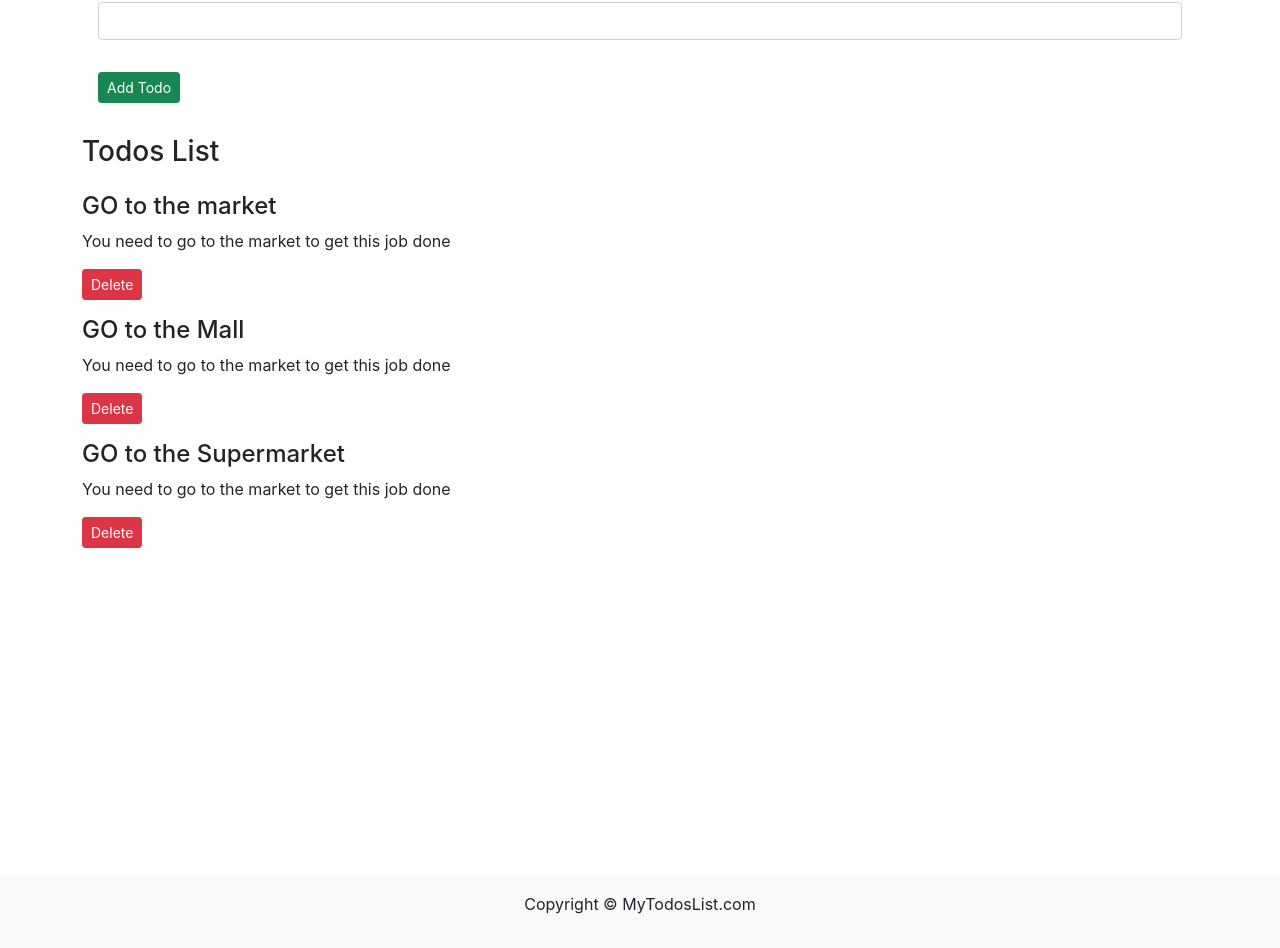
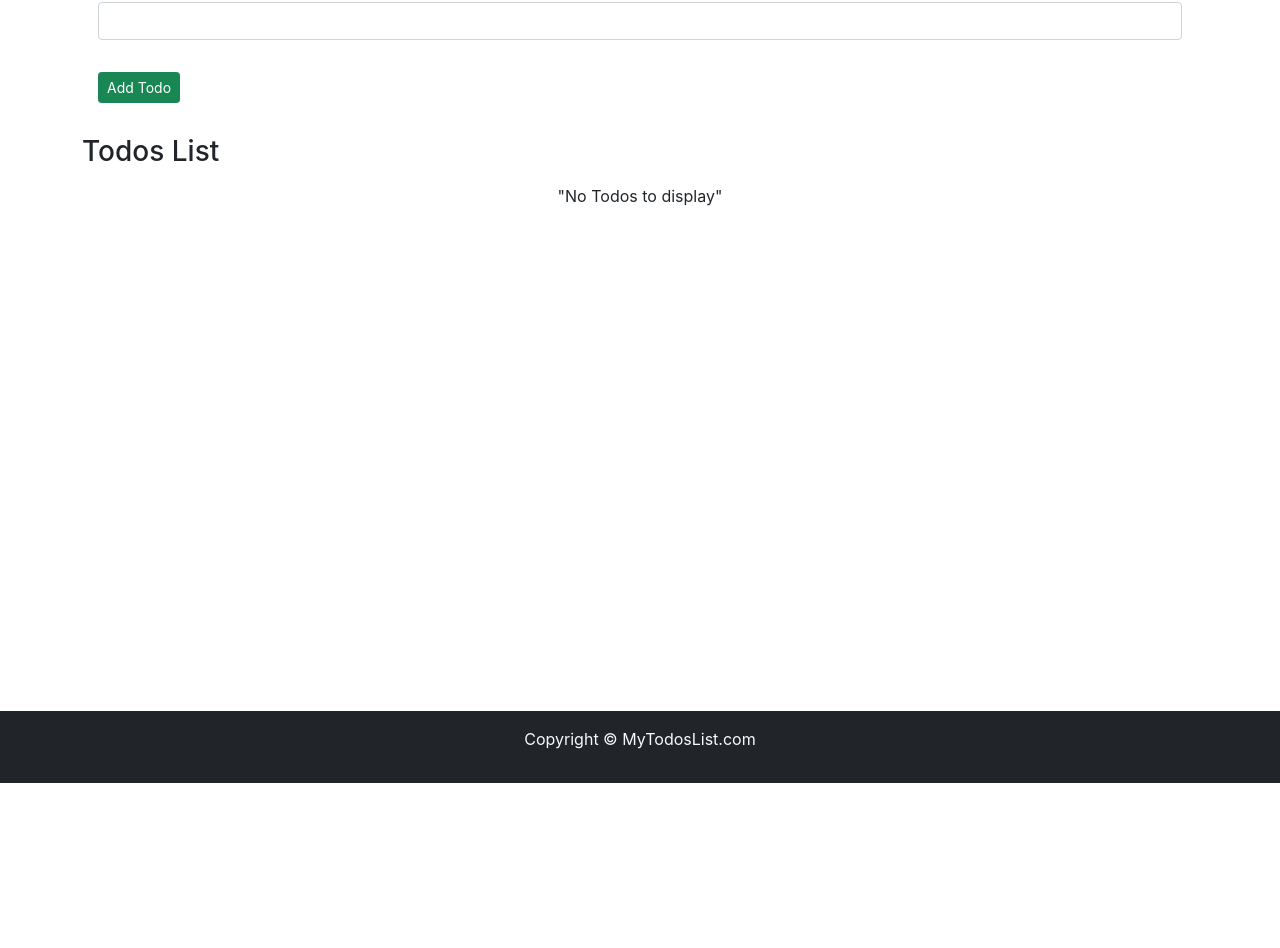
Before and after one commit to Shankar034/My-App, a React (Create React App) app: page / in a window 1280 px wide. Shown: the part 238-1186 px from the top of the page. After the commit the page ends 1021 px from the top, so only its background shows below. Built offline with nearby package versions, Linux system fonts and the light colour scheme.

Commit message:
useState and useEffect

```diff
--- a/src/App.js
+++ b/src/App.js
@@ -1,71 +1,87 @@
-
-import './App.css';
-import Header from './MyComponents/Header';
-import Todos from './MyComponents/Todos';
-import Footer from './MyComponents/Footer';
-import React, {useState} from 'react';
-import AddTodo from './MyComponents/AddTodo';
-
+import "./App.css";
+import Header from "./MyComponents/Header";
+import Todos from "./MyComponents/Todos";
+import Footer from "./MyComponents/Footer";
+import React, { useState, useEffect } from "react";
+import AddTodo from "./MyComponents/AddTodo";
+import { cleanup } from "@testing-library/react";
 
 function App() {
+  let initTodo;
+  if (localStorage.getItem("todos") === null) {
+    initTodo = [];
+  } else {
+    initTodo = JSON.parse(localStorage.getItem("todos"));
+  }
 
-
-  const onDelete = (todo)=>{
-    console.log("I am onDelete",todo);
+  const onDelete = (todo) => {
+    console.log("I am onDelete", todo);
 
     //Deleting this way in react does not work
     // let index = todos.indexOf(todo);
     // todos.splice(index,1);
 
-    setTodos(todos.filter((e)=>{
-      return e!==todo;
-    }));
+    setTodos(
+      todos.filter((e) => {
+        return e !== todo;
+      })
+    );
+
+    localStorage.setItem("todos", JSON.stringify(todos));
+  }
+
+  const addTodo = (title, desc) => {
+    console.log("I am adding this todo", title, desc);
+    let sno;
+    if (todos.length == 0) {
+      sno = 0;
+    } else {
+      sno = todos[todos.length - 1].sno + 1;
+    }
+    const myTodo = {
+      sno: sno,
+      title: title,
+      desc: desc,
+    };
+    setTodos([...todos, myTodo]);
+    console.log(myTodo);
+
+  };
 
 
- }
+const [todos, setTodos] = useState(initTodo);
 
- const addTodo = (title, desc)=>{
-  console.log("I am adding this todo", title, desc)
-  let sno= todos[todos.length-1].sno+1;
-  const myTodo = {
-    sno:sno,
-    title: title,
-    desc:desc
-  }
-  setTodos([...todos, myTodo])
-  console.log(myTodo);
- }
+useEffect(() => {
+  localStorage.setItem("todos", JSON.stringify(todos));
+}, [todos]);
+  // {
+  //   sno:1,
+  //   title: "GO to the market",
+  //   desc:"You need to go to the market to get this job done"
 
- const [todos, setTodos] = useState(
-  [
-    {
-      sno:1,
-      title: "GO to the market",
-      desc:"You need to go to the market to get this job done"
+  // },
+  // {
+  //   sno:2,
+  //   title: "GO to the Mall",
+  //   desc:"You need to go to the market to get this job done"
 
-    },
-    {
-      sno:2,
-      title: "GO to the Mall",
-      desc:"You need to go to the market to get this job done"
+  // },
+  // {
+  //   sno:3,
+  //   title: "GO to the Supermarket",
+  //   desc:"You need to go to the market to get this job done"
 
-    },
-    {
-      sno:3,
-      title: "GO to the Supermarket",
-      desc:"You need to go to the market to get this job done"
+  // }
 
-    }
-  ]);
   return (
     <>
-    <Header title="My Todos list" searchBar={false}/>
-    <AddTodo addTodo={addTodo}/>
-    <Todos todos ={todos} onDelete={onDelete}/>
+      <Header title="My Todos list" searchBar={false} />
+      <AddTodo addTodo={addTodo} />
+      <Todos todos={todos} onDelete={onDelete} />
 
-    <Footer/>
+      <Footer />
     </>
   );
-}
+  }
 
 export default App;
--- a/src/MyComponents/AddTodo.js
+++ b/src/MyComponents/AddTodo.js
@@ -2,7 +2,7 @@ import React from 'react'
 import { useState } from 'react'
 
 const AddTodo = ({addTodo}) => {
-    const [title, setTitile] = useState("");
+    const [title, setTitle] = useState("");
     const [desc, setDesc] = useState("");
     const submit = (e)=>{
         e.preventDefault();
@@ -11,7 +11,9 @@ const AddTodo = ({addTodo}) => {
         }
         else
         {
-            addTodo(title, desc)
+            addTodo(title, desc);
+            setTitle("");
+            setDesc("");
         }
 
     }
@@ -21,7 +23,7 @@ const AddTodo = ({addTodo}) => {
             <form onSubmit={submit}>
                 <div className= "m-3">
                     <label htmlFor="title" className="form-label">Todo Title</label>
-                    <input type="text" className="form-control" value={title} onChange={(e)=>{setTitile(e.target.value)
+                    <input type="text" className="form-control" value={title} onChange={(e)=>{setTitle(e.target.value)
                     }} id="title" aria-describedby="emailHelp"/>
                 </div>
                 <div className="m-3">
--- a/src/MyComponents/Footer.js
+++ b/src/MyComponents/Footer.js
@@ -2,14 +2,14 @@ import React from 'react'
 
 const Footer = () => {
 
-  let footerStyle ={
-    position:"relative",
-    top:"40vh",
-    width:"100%"
+  // let footerStyle ={
+  //   position:"relative",
+  //   top:"40vh",
+  //   width:"100%"
 
-  }
+  // }
   return (
-    <footer className='bg-light text-dark py-3' style={footerStyle}>
+    <footer className='bg-dark text-light py-3' >
     <p className='text-center'>
 
       Copyright &copy; MyTodosList.com
--- a/src/MyComponents/Todos.js
+++ b/src/MyComponents/Todos.js
@@ -2,14 +2,18 @@ import React from 'react'
 import TodoItem from './TodoItem'
 
 const Todos = (props) => {
+  let myStyle={
+    minHeight: "70vh"
+  }
 
   return (
-    <div className='container'>
+    <div className='container my-3' style={myStyle}>
       <h3 className=' my-3'>Todos List</h3>
       {props.todos.length===0? <p className='text-center'>"No Todos to display"</p> :props.todos.map((todo)=>{
-        return <TodoItem todo={todo}  key ={todo.sno} onDelete={props.onDelete}/>
-
-
+        return (
+          <><TodoItem todo={todo}  key ={todo.sno} onDelete={props.onDelete}/>
+          <hr/>
+          </>)
         })
         }
 
```
